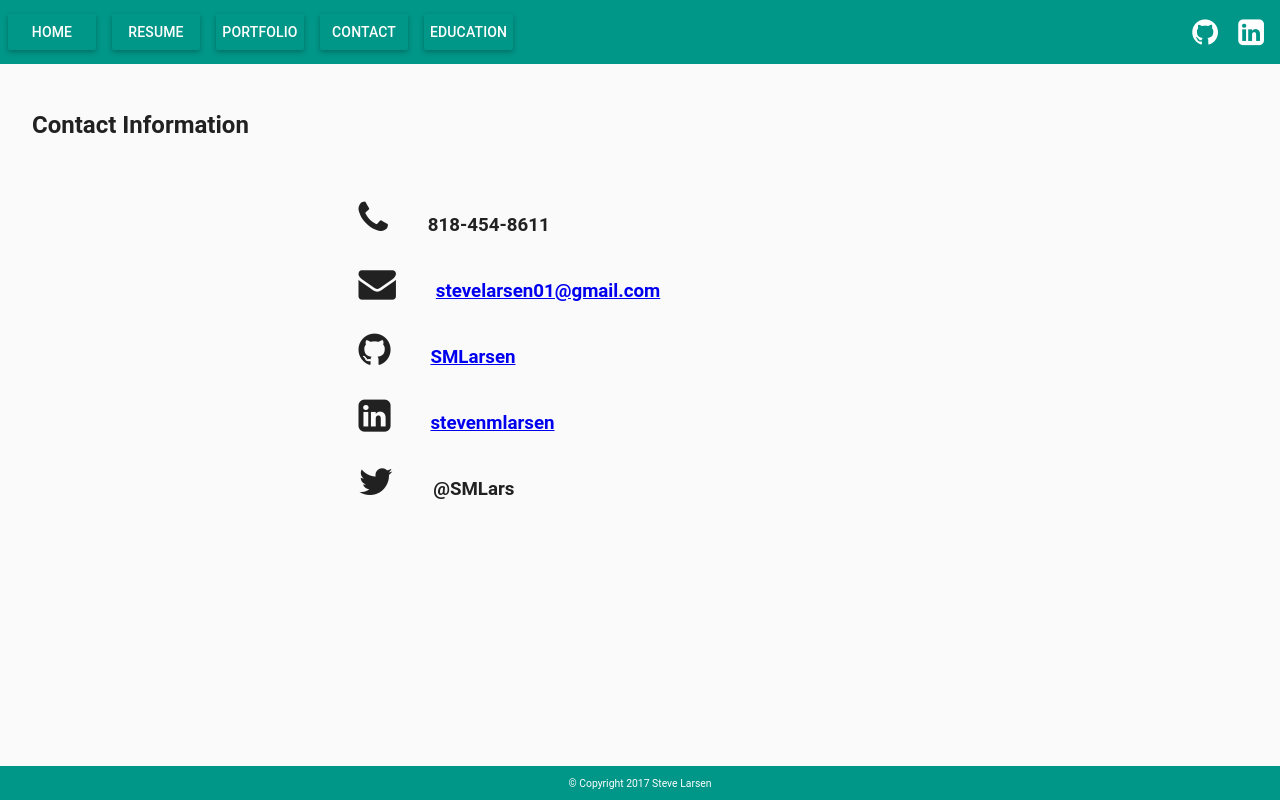
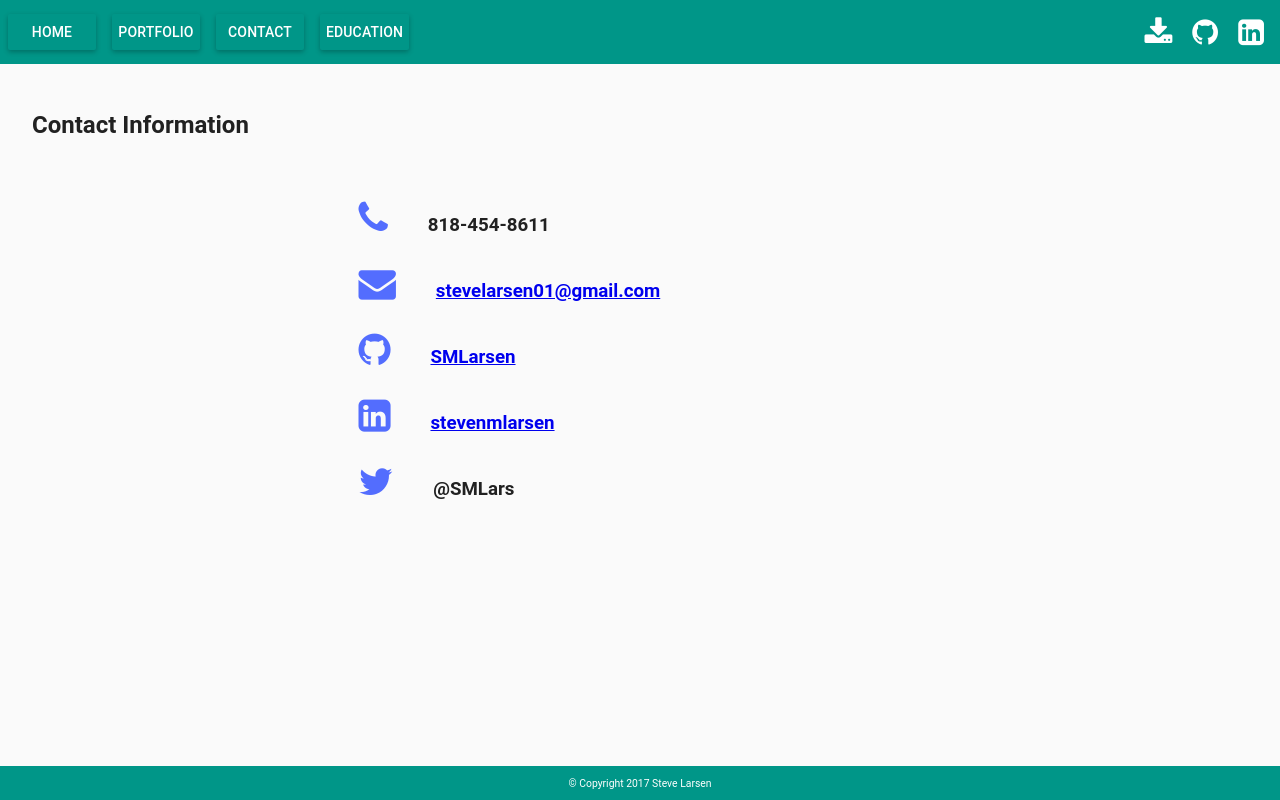
Before and after one commit to SMLarsen/professional-portfolio, a website: page public/views/index.html at #!/contact in a window 1280 px wide. Drawn offline with Linux system fonts and the light colour scheme; files whose address does not match are found by name.

Commit message:
refactor resume download to toolbar

```diff
--- a/public/views/templates/contact.html
+++ b/public/views/templates/contact.html
@@ -3,11 +3,11 @@
         <h2>Contact Information</h2>
 
         <div class="icon-line" flex-offset="20">
-            <h3><i class="fa fa-phone" aria-hidden="true"></i>818-454-8611</h3>
-            <h3><i class="fa fa-envelope" aria-hidden="true"></i><a ng-href="mailto:stevelarsen01@gmail.com?Subject=Introduction%20Requesst" target="_top">stevelarsen01@gmail.com</a></h3>
-            <h3><i class="fa fa-github" aria-hidden="true"></i><a ng-href="https://github.com/SMLarsen">SMLarsen</a></h3>
-            <h3><i class="fa fa-linkedin-square" aria-hidden="true"></i><a ng-href="https://www.linkedin.com/in/stevenmlarsen/">stevenmlarsen</a></h3>
-            <h3><i class="fa fa-twitter" aria-hidden="true"></i>@SMLars</h3>
+            <h3><i md-colors="{color: 'accent'}" class="fa fa-phone" aria-hidden="true"></i>818-454-8611</h3>
+            <h3><i md-colors="{color: 'accent'}" class="fa fa-envelope" aria-hidden="true"></i><a ng-href="mailto:stevelarsen01@gmail.com?Subject=Introduction%20Requesst" target="_top">stevelarsen01@gmail.com</a></h3>
+            <h3><i md-colors="{color: 'accent'}" class="fa fa-github" aria-hidden="true"></i><a ng-href="https://github.com/SMLarsen">SMLarsen</a></h3>
+            <h3><i md-colors="{color: 'accent'}" class="fa fa-linkedin-square" aria-hidden="true"></i><a ng-href="https://www.linkedin.com/in/stevenmlarsen/">stevenmlarsen</a></h3>
+            <h3><i md-colors="{color: 'accent'}" class="fa fa-twitter" aria-hidden="true"></i>@SMLars</h3>
         </div>
     </md-content>
 </div>
--- a/public/views/templates/nav.html
+++ b/public/views/templates/nav.html
@@ -1,13 +1,13 @@
 <md-toolbar class="header">
     <div class="md-toolbar-tools">
         <md-button ng-href="#!/home" class="md-raised md-primary">Home</md-button>
-        <md-button ng-href="#!/resume"  md-ink-ripple="dark-orange" class="btn-long md-raised md-primary">Resume</md-button>
         <md-button ng-href="#!/portfolio"  md-ink-ripple="dark-orange" class="btn-long md-raised md-primary">Portfolio</md-button>
         <md-button ng-href="#!/contact"  md-ink-ripple="dark-orange" class="btn-long md-raised md-primary">Contact</md-button>
         <md-button ng-href="#!/education"  md-ink-ripple="dark-orange" class="btn-long md-raised md-primary">Education</md-button>
 
         <span flex></span>
-        <a href="https://github.com/SMLarsen"><i style="font-size: 1.5em;" class="fa fa-github" aria-hidden="true"></i></a>
-        <a href="https://www.linkedin.com/in/stevenmlarsen/"><i style="font-size: 1.5em; padding-left: 20px;" class="fa fa-linkedin-square" aria-hidden="true"></i></a>
+        <a title="Download Resume" ng-href="../assets/Larsen-Steven-(Resume)-2-17.pdf"><i style="font-size: 1.5em;" class="fa fa-download" aria-hidden="true"></i></a>
+        <a title="Github" href="https://github.com/SMLarsen"><i style="font-size: 1.5em; padding-left: 20px;" class="fa fa-github" aria-hidden="true"></i></a>
+        <a title="LinkedIn" href="https://www.linkedin.com/in/stevenmlarsen/"><i style="font-size: 1.5em; padding-left: 20px;" class="fa fa-linkedin-square" aria-hidden="true"></i></a>
     </div>
 </md-toolbar>
```
Also changed, not shown: public/views/templates/resume.html (+2 -2 lines).
